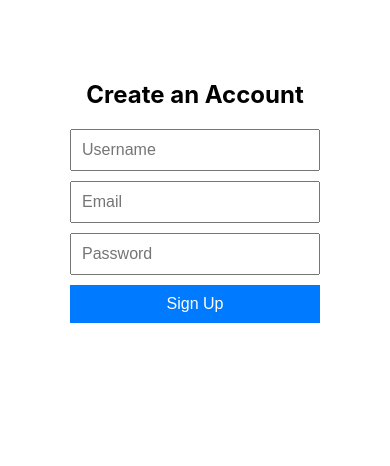
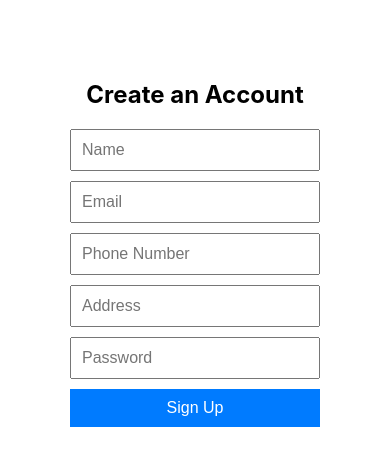
Before and after one commit to JaycobGX/MBS, a React (Create React App) app in the folder frontend/: page /signup in a window 390 px wide. Shown: the top 466 px of the page. Built offline with nearby package versions, Linux system fonts and the light colour scheme.

Commit message:
Updated Signup Page to include phone number and address

```diff
--- a/frontend/src/pages/signup.jsx
+++ b/frontend/src/pages/signup.jsx
@@ -5,8 +5,10 @@ function Signup() {
     <div style={styles.container}>
       <h2>Create an Account</h2>
       <form style={styles.form}>
-        <input type="text" placeholder="Username" style={styles.input} />
+        <input type="text" placeholder="Name" style={styles.input} />
         <input type="email" placeholder="Email" style={styles.input} />
+        <input type="tel" placeholder="Phone Number" style={styles.input} />
+        <input type="text" placeholder="Address" style={styles.input} />
         <input type="password" placeholder="Password" style={styles.input} />
         <button style={styles.button}>Sign Up</button>
       </form>
```
